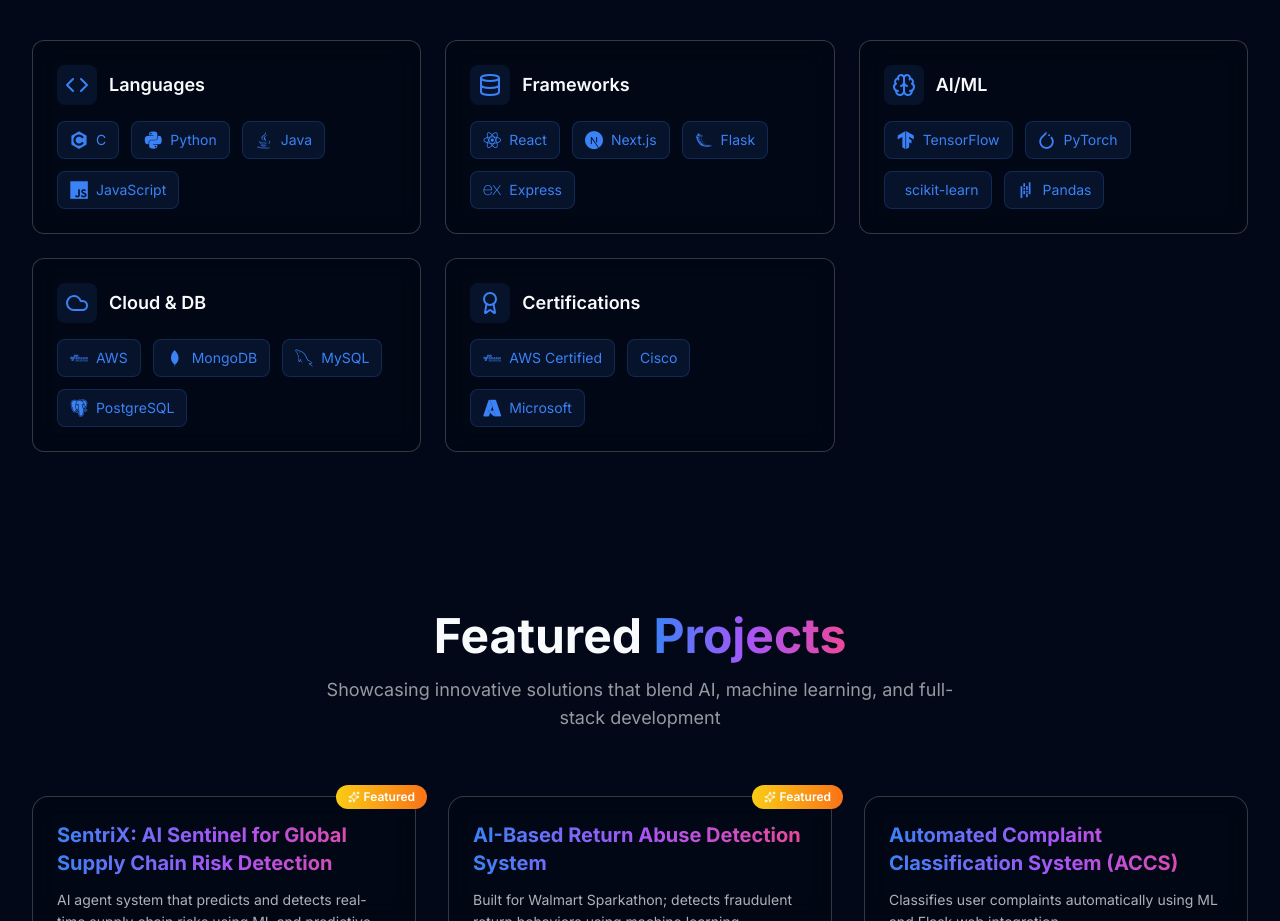
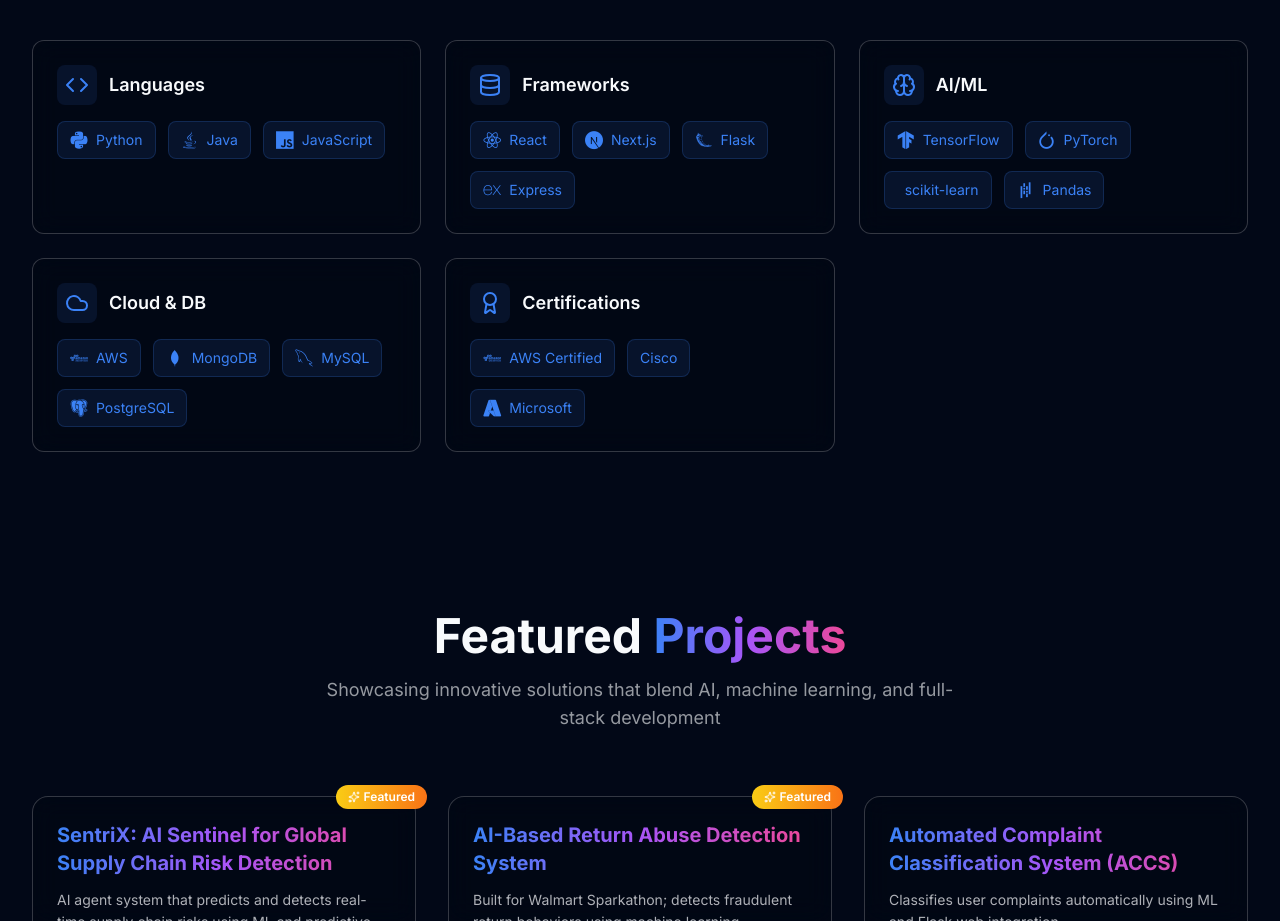
Before and after one commit to anuragthippani1/Portfolio, a Next.js app: page / in a window 1280 px wide. Shown: the part 1620-2541 px from the top of the page. Built offline with nearby package versions, Linux system fonts and the light colour scheme.

Commit message:
jz updated portfolio

```diff
--- a/components/About.js
+++ b/components/About.js
@@ -42,7 +42,6 @@
     {
       category: "Languages",
       items: [
-        { name: "C", logo: "devicon-c-plain" },
         { name: "Python", logo: "devicon-python-plain" },
         { name: "Java", logo: "devicon-java-plain" },
         { name: "JavaScript", logo: "devicon-javascript-plain" },
```
